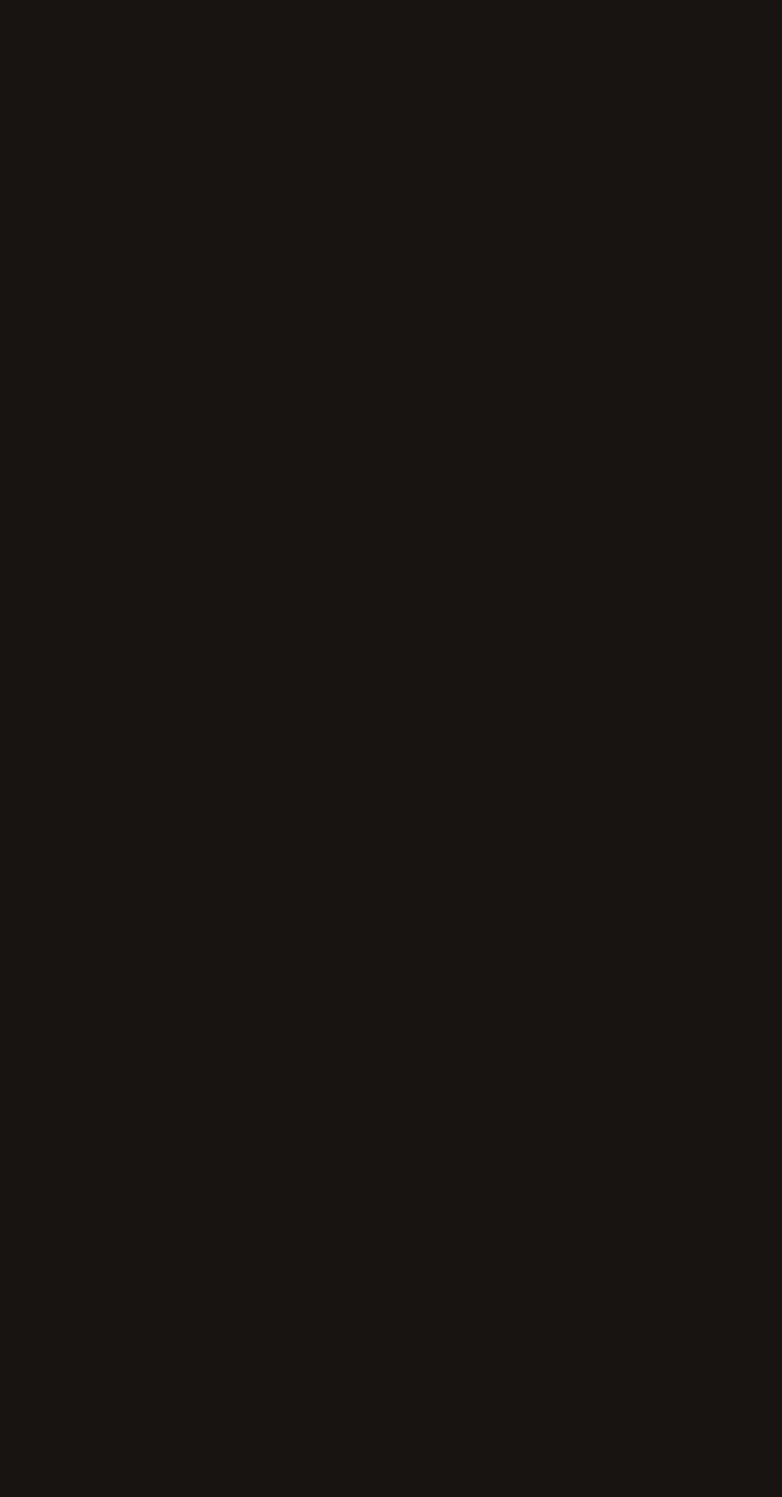
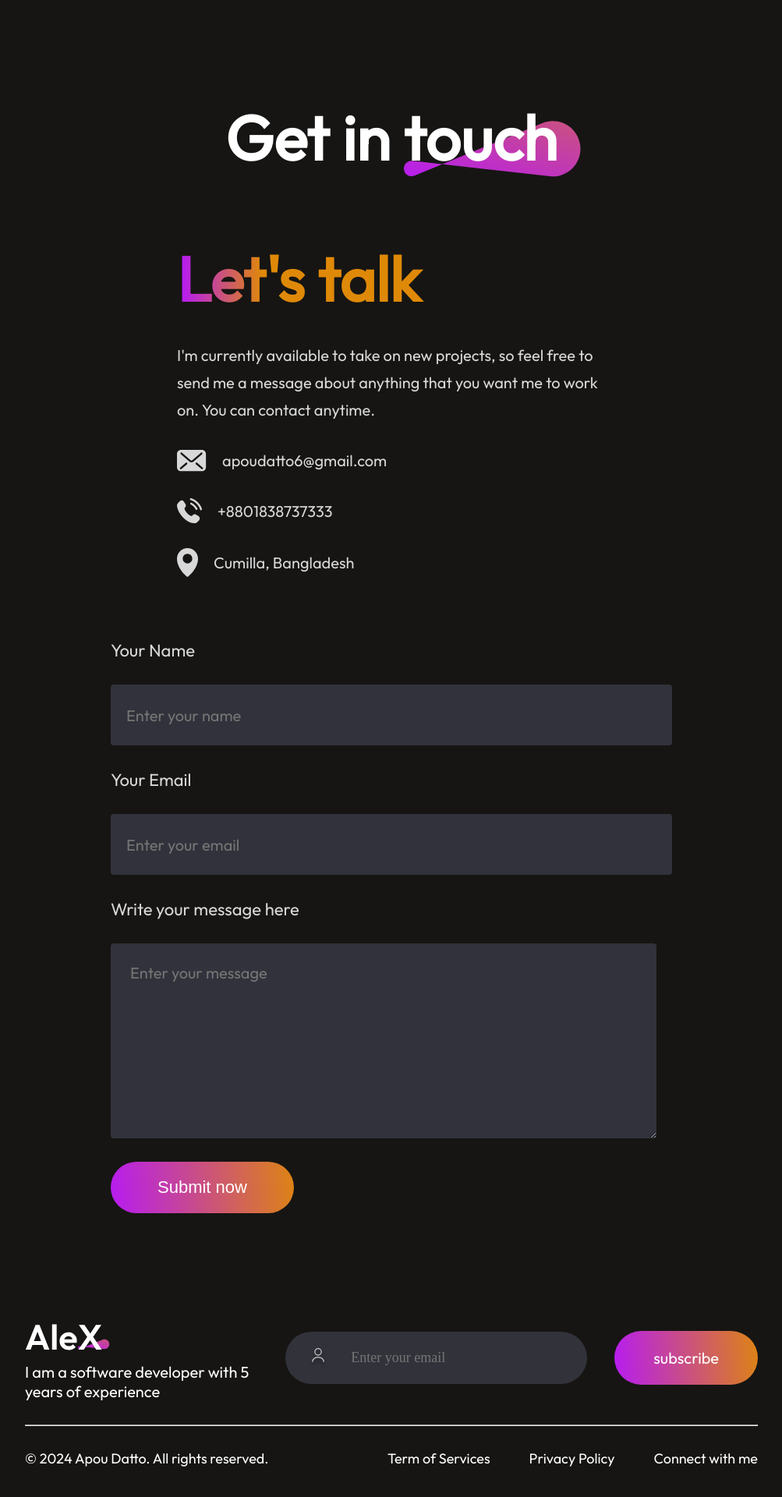
Before and after one commit to apoudatta/portfolio-react-tailwindcss, a React (Create React App) app: page / in a window 1280 px wide. Shown: the part 5187-7107 px from the top of the page at 78% size, without its empty margins (138-1141 px from the left). Before the commit the page ends 5233 px from the top, so only its background shows below. Built offline with nearby package versions, Linux system fonts and the light colour scheme.

Commit message:
footer done

```diff
--- a/src/App.js
+++ b/src/App.js
@@ -4,6 +4,8 @@
 import About from './Components/About/About';
 import Services from './Components/Services/Services';
 import MyWork from './Components/MyWork/MyWork';
+import Contact from './Components/Contact/Contact';
+import Footer from './Components/Footer/Footer';
 
 const App = props => {
   return (
@@ -13,6 +15,8 @@
       <About />
       <Services />
       <MyWork />
+      <Contact />
+      <Footer />
     </div>
   );
 };
--- /dev/null
+++ b/src/Components/Contact/Contact.css
@@ -0,0 +1,107 @@
+.contact {
+    display: flex;
+    flex-direction: column;
+    align-items: center;
+    justify-content: center;
+    gap: 80px;
+    margin: 80px 170px;
+}
+.contact-title {
+    position: relative;
+}
+.contact-title h1 {
+    padding: 0px 30px;
+    font-size: 80px;
+    font-weight: 600;
+}
+.contact-title img {
+    position: absolute;
+    bottom: 0;
+    right: 0;
+    z-index: -1;
+}
+.contact-section {
+    display: flex;
+    gap: 150px;
+}
+.contact-left {
+    display: flex;
+    flex-direction: column;
+    gap: 30px;
+}
+.contact-left h1 {
+    font-size: 80px;
+    font-weight: 700;
+    background: linear-gradient(270deg, #DF8908 80%, #B415FF 100%);
+    -webkit-background-clip: text;
+    -webkit-text-fill-color: transparent;
+}
+.contact-left p {
+    max-width: 550px;
+    color: #D8D8D8;
+    font-size: 20px;
+    line-height: 35px;
+}
+.contact-details {
+    display: flex;
+    flex-direction: column;
+    gap: 30px;
+    color: #D8D8D8;
+    font-size: 22px;
+}
+.contact-detail {
+    display: flex;
+    align-items: center;
+    gap: 20px;
+}
+.contact-right {
+    display: flex;
+    flex-direction: column;
+    align-items: start;
+    gap: 30px;
+}
+
+.contact-right label {
+    color: #D8D8D8;
+    font-size: 22px;
+    font-weight: 500;
+}
+
+.contact-right input {
+    border: none;
+    width: 700px;
+    height: 78px;
+    padding-left: 20px;
+    border-radius: 4px;
+    background: #32323c;
+    color: #A0A0A0;
+    font-family: Outfit;
+    font-size: 20px;
+}
+
+.contact-right textarea {
+    width: 650px;
+    border: none;
+    padding: 25px;
+    border-radius: 4px;
+    background: #32323c;
+    color: #A0A0A0;
+    font-family: Outfit;
+    font-size: 20px;
+}
+
+.contact-submit {
+    border: none;
+    color: white;
+    border-radius: 50px;
+    background: linear-gradient(264deg, #DF8908 -5.09%, #B415FF 106.28%);
+    font-size: 22px;
+    padding: 20px 60px;
+    margin-bottom: 50px;
+    cursor: pointer;
+    transition: 0.3s;
+}
+.contact-submit:hover {
+    transform: scale(1.1);
+    transition: 0.3s;
+}
--- /dev/null
+++ b/src/Components/Contact/Contact.js
@@ -0,0 +1,46 @@
+import React from 'react';
+import './Contact.css'
+import theme_pattern from '../../assets/theme_pattern.svg'
+import mail_icon from '../../assets/mail_icon.svg';
+import location_icon from '../../assets/location_icon.svg';
+import call_icon from '../../assets/call_icon.svg';
+
+const Contact = () => {
+    return (
+        <div className='contact'>
+            <div className='contact-title'>
+                <h1>Get in touch</h1>
+                <img src={theme_pattern} alt='' />
+            </div>
+            <div className='contact-section'>
+                <div className='contact-left'>
+                    <h1>Let's talk</h1>
+                    <p>I'm currently available to take on new projects, so feel free to send me a message about anything that you want me to work on. You can contact anytime.</p>
+                    <div className='contact-details'>
+                        <div className='contact-detail'>
+                            <img src={mail_icon} alt='' /> <p>apoudatto6@gmail.com</p>
+                        </div>
+                        <div className='contact-detail'>
+                            <img src={call_icon} alt='' /> <p>+8801838737333</p>
+                        </div>
+                        <div className='contact-detail'>
+                            <img src={location_icon} alt='' /> <p>Cumilla, Bangladesh</p>
+                        </div>
+                    </div>
+
+                </div>
+            </div>
+            <form className='contact-right'>
+                <label htmlFor=''>Your Name</label>
+                <input type='text' placeholder='Enter your name' name='name' />
+                <label htmlFor=''>Your Email</label>
+                <input type='email' placeholder='Enter your email' name="email" />
+                <label htmlFor=''>Write your message here</label>
+                <textarea name='message' rows="8" placeholder='Enter your message'></textarea>
+                <button type='submit' className='contact-submit'>Submit now</button>
+            </form>
+        </div>
+    );
+};
+
+export default Contact;
--- /dev/null
+++ b/src/Components/Footer/Footer.css
@@ -0,0 +1,58 @@
+.footer {
+    margin: 50px 170px;
+    display: flex;
+    flex-direction: column;
+    gap: 30px;
+}
+.footer-top {
+    display: flex;
+    justify-content: space-between;
+}
+.footer-top-left p {
+    font-size: 20px;
+    max-width: 400px;
+}
+.footer-top-right {
+    display: flex;
+    align-items: center;
+    gap: 35px;
+}
+.footer-email-input {
+    display: flex;
+    gap: 30px;
+    padding: 20px 30px;
+    border-radius: 50px;
+    background: #32323B;
+    padding-right: 80px;
+}
+.footer-email-input input {
+    outline: none;
+    border: none;
+    background: transparent;
+    color: #a0a0a0;
+    font-family: Outline;
+    font-size: 18px;
+}
+.footer-subscribe {
+    font-size: 20px;
+    padding: 22px 50px;
+    border-radius: 50px;
+    background: linear-gradient(264deg, #DF8908 -5.09%, #B415FF 106.28%);
+}
+.footer-bottom {
+    display: flex;
+    justify-content: space-between;
+    font-size: 18px;
+}
+.footer-bottom-right {
+    display: flex;
+    gap: 50px;
+    margin-bottom: 50px;
+}
+.footer-email-input:hover {
+    border: 2px solid white;
+}
+.footer-subscribe:hover {
+    transform: scale(1.1);
+    transition: 0.3s;
+}
--- /dev/null
+++ b/src/Components/Footer/Footer.js
@@ -0,0 +1,35 @@
+import React from 'react';
+import './Footer.css'
+import footer_logo from '../../assets/footer_logo.svg'
+import user_icon from '../../assets/user_icon.svg'
+
+const Footer = () => {
+    return (
+        <div className='footer'>
+            <div className='footer-top'>
+                <div className='footer-top-left'>
+                    <img src={footer_logo} alt='' />
+                    <p>I am a software developer with 5 years of experience</p>
+                </div>
+                <div className='footer-top-right'>
+                    <div className='footer-email-input'>
+                        <img src={user_icon} alt='' />
+                        <input type='email' placeholder='Enter your email' />
+                    </div>
+                    <div className='footer-subscribe'>subscribe</div>
+                </div>
+            </div>
+            <hr />
+            <div className='footer-bottom'>
+                <p className='footer-bottom-left'>© 2024 Apou Datto. All rights reserved.</p>
+                <div className='footer-bottom-right'>
+                    <p>Term of Services</p>
+                    <p>Privacy Policy</p>
+                    <p>Connect with me</p>
+                </div>
+            </div>
+        </div>
+    );
+};
+
+export default Footer;
```
